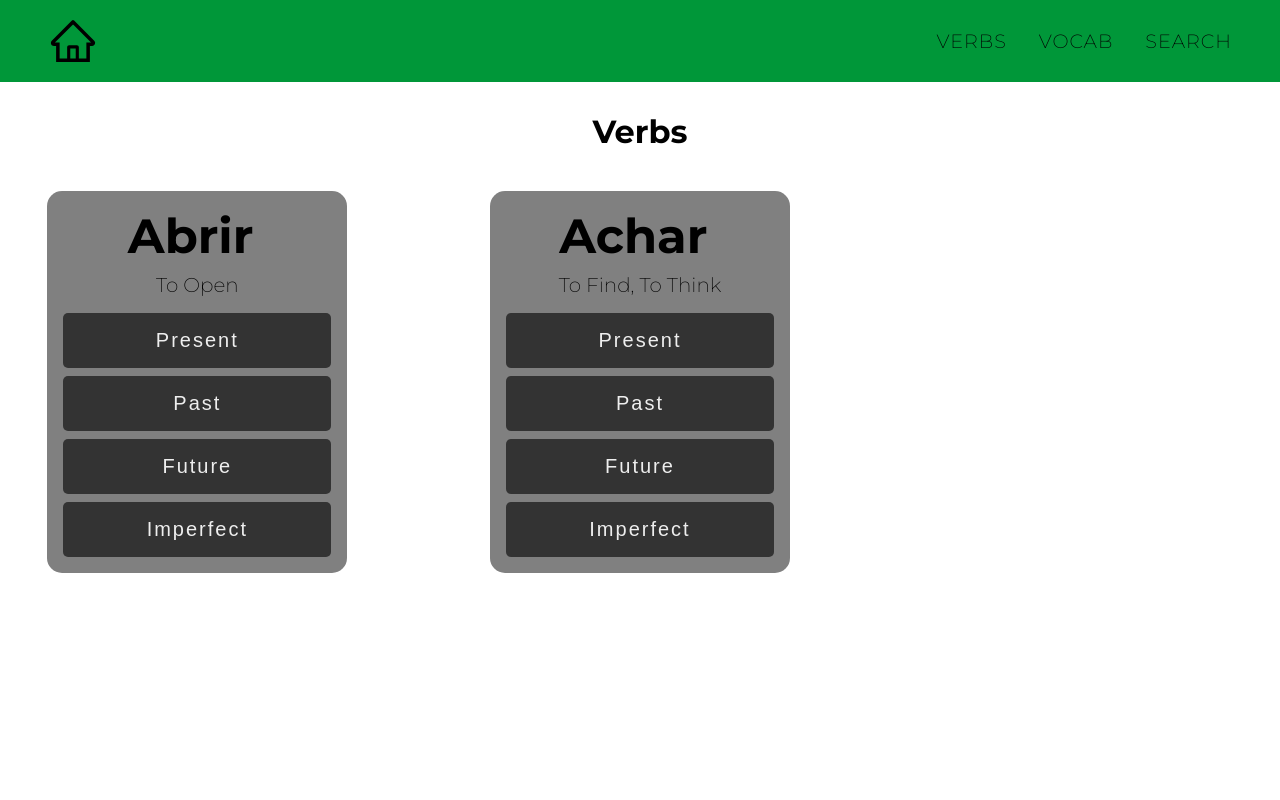
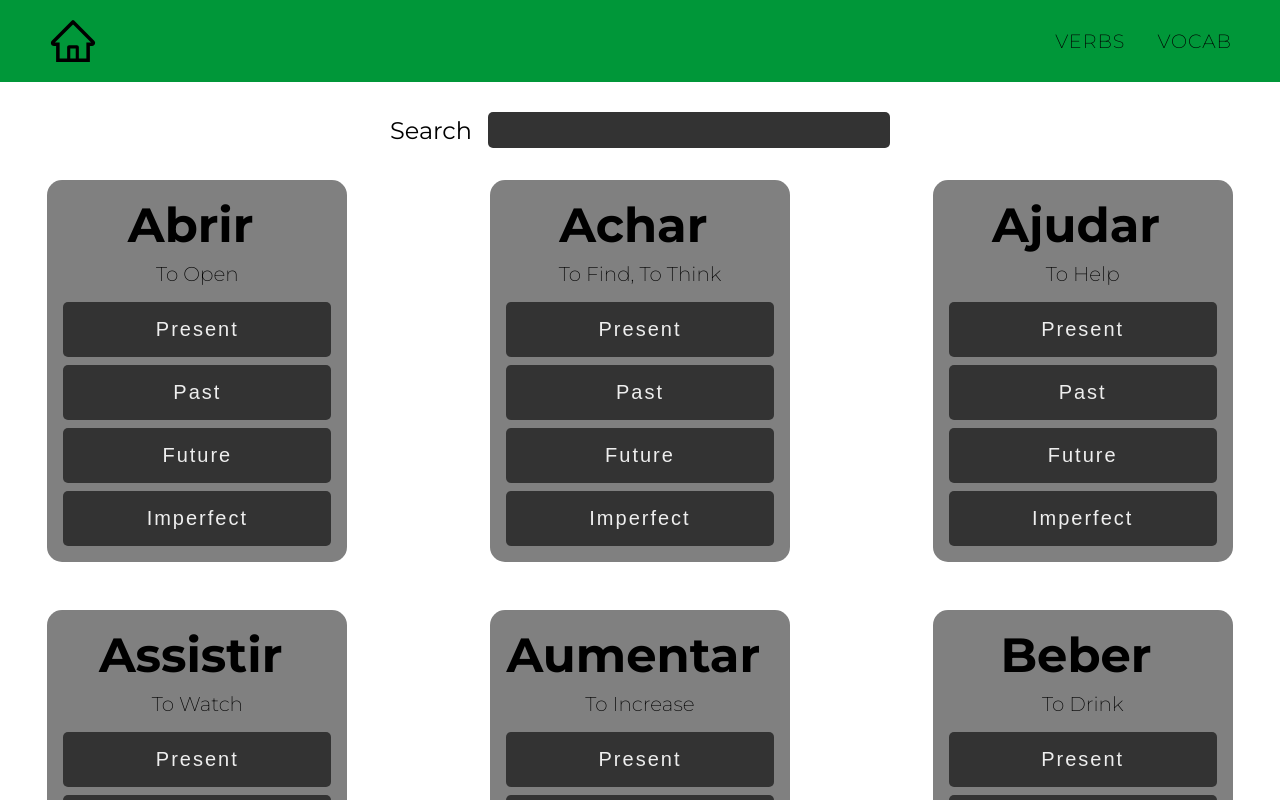
Before and after one commit to dking1342/portuguese, a Next.js app: page /verbs in a window 1280 px wide. Shown: the top 800 px of the page. Built offline with nearby package versions, Linux system fonts and the light colour scheme.

Commit message:
css changes & vocab changes

```diff
--- a/src/app/components/Navbar.tsx
+++ b/src/app/components/Navbar.tsx
@@ -18,11 +18,11 @@ const navItems = [
     name: 'vocab',
     link: 'vocab',
   },
-  {
-    id: 3,
-    name: 'search',
-    link: '#',
-  },
+  // {
+  //   id: 3,
+  //   name: 'search',
+  //   link: '#',
+  // },
 ];
 const Navbar = (props: Props) => {
   const [mobileMenuState, setMobileMenuState] = useState(false);
--- a/src/app/components/VerbItem.tsx
+++ b/src/app/components/VerbItem.tsx
@@ -1,5 +1,5 @@
 'use client';
-import React, { useState } from 'react';
+import React, { useCallback, useEffect, useState } from 'react';
 import { Tense, TenseArray, TenseItemType, verbItemArray } from '../types';
 import styles from '../styles/VerbItem.module.sass';
 import { v4 as uuidv4 } from 'uuid';
@@ -9,6 +9,8 @@ type Props = {
 };
 
 const VerbItem = ({ item }: Props) => {
+  const [scrollY, setScrollY] = useState(0);
+  const [backupY, setBackupY] = useState(0);
   const [show, setShow] = useState(false);
   const [showTense, setShowTense] = useState('');
   const [currentGroup, setCurrentGroup] = useState<TenseItemType | null>(null);
@@ -18,10 +20,18 @@ const VerbItem = ({ item }: Props) => {
     const list: TenseArray = item.tenses.filter((t) => t.tense === id)[0];
     setCurrentGroup(list.group);
     setShow(true);
+    document.body.style.position = 'fixed';
+    document.body.style.top = `-${scrollY}px`;
+    setBackupY(scrollY);
+    setScrollY(backupY);
   };
 
   const closeDialog = () => {
     setShow(false);
+    document.body.style.position = '';
+    document.body.style.top = '';
+    window.scrollBy(0, backupY);
+    setScrollY(backupY);
   };
 
   const tenses = [
@@ -43,6 +53,20 @@ const VerbItem = ({ item }: Props) => {
     },
   ];
 
+  const onScroll = useCallback((event: any) => {
+    const { scrollY } = window;
+    setScrollY(scrollY);
+  }, []);
+
+  useEffect(() => {
+    //add eventlistener to window
+    window.addEventListener('scroll', onScroll);
+    // remove event on unmount to prevent a memory leak with the cleanup
+    return () => {
+      window.removeEventListener('scroll', onScroll);
+    };
+  }, []);
+
   return (
     <div className={styles.container}>
       <div className={styles.header}>
@@ -61,7 +85,7 @@ const VerbItem = ({ item }: Props) => {
         ))}
       </div>
       {show && currentGroup && (
-        <div className={styles.dialog}>
+        <dialog className={styles.dialog} style={{ top: backupY }}>
           <div className={styles.rowContainer}>
             <div className={styles.row}>
               <h3>Eu</h3>
@@ -87,7 +111,7 @@ const VerbItem = ({ item }: Props) => {
           <button className={styles.dialogCloseBtn} onClick={closeDialog}>
             OK
           </button>
-        </div>
+        </dialog>
       )}
     </div>
   );
--- a/src/app/components/VerbList.tsx
+++ b/src/app/components/VerbList.tsx
@@ -1,26 +1,47 @@
-import React from 'react';
-import { verbItemArray, verbListType } from '../types';
+'use client';
+import React, { useEffect, useState } from 'react';
+import { verbItemArray } from '../types';
 import VerbItem from './VerbItem';
 import styles from '../styles/VerbList.module.sass';
 
 type Props = {
-  verbList: verbListType[];
-  verbs: verbItemArray[] | null;
+  verbs: verbItemArray[];
 };
 
-const VerbList = ({ verbList, verbs }: Props) => {
-  const sortedList = verbList.sort((a, b) =>
-    a.verbItem.verb.localeCompare(b.verbItem.verb)
-  );
+const VerbList = ({ verbs }: Props) => {
+  const [list, setList] = useState<verbItemArray[]>([]);
+
+  const handleInput = (e: React.FormEvent<HTMLInputElement>) => {
+    if (e.currentTarget.value) {
+      const searchList = list.filter((item) =>
+        item.verb.includes(e.currentTarget.value.toLocaleLowerCase())
+      );
+      setList(searchList);
+    } else {
+      resetList();
+    }
+  };
+
+  const resetList = () => {
+    const sortedList = verbs.sort((a, b) => a.verb.localeCompare(b.verb));
+    setList(sortedList);
+  };
+
+  useEffect(() => {
+    resetList();
+  }, []);
 
   return (
     <div className={styles.container}>
-      {verbs?.map((item) => (
-        <VerbItem key={item.id} item={item} />
-      ))}
-      {/* {sortedList.map((item) => (
-        <VerbItem key={item.id} item={item.verbItem} />
-      ))} */}
+      <div className={styles.search}>
+        <label htmlFor="search">Search</label>
+        <input type="text" name="search" onChange={(e) => handleInput(e)} />
+      </div>
+      <div className={styles.list}>
+        {list.map((item) => (
+          <VerbItem key={item.id} item={item} />
+        ))}
+      </div>
     </div>
   );
 };
--- a/src/app/data/verbList.ts
+++ b/src/app/data/verbList.ts
@@ -118,67 +118,15 @@ export const verbL: verbItemArray[] = [
       },
     ],
   },
-];
-
-export const verbList: verbListType[] = [
-  {
-    id: uuidv4(),
-    verbItem: {
-      verb: 'achar',
-      meaning: 'to find, to think',
-      tense: Tense.present,
-      firstSingle: 'acho',
-      secondSingle: 'achas',
-      thirdSingle: 'acha',
-      firstPlural: 'achamos',
-      thirdPlural: 'acham',
-    },
-  },
-  {
-    id: uuidv4(),
-    verbItem: {
-      verb: 'achar',
-      meaning: 'to find, to think',
-      tense: Tense.past,
-      firstSingle: 'achei',
-      secondSingle: 'achaste',
-      thirdSingle: 'achou',
-      firstPlural: 'achamos',
-      thirdPlural: 'acharam',
-    },
-  },
-  {
-    id: uuidv4(),
-    verbItem: {
-      verb: 'achar',
-      meaning: 'to find, to think',
-      tense: Tense.future,
-      firstSingle: 'acharei',
-      secondSingle: 'acharás',
-      thirdSingle: 'achará',
-      firstPlural: 'acharemos',
-      thirdPlural: 'acharão',
-    },
-  },
-  {
-    id: uuidv4(),
-    verbItem: {
-      verb: 'achar',
-      meaning: 'to find, to think',
-      tense: Tense.imperfect,
-      firstSingle: 'achava',
-      secondSingle: 'achavas',
-      thirdSingle: 'achava',
-      firstPlural: 'achávamos',
-      thirdPlural: 'achavam',
-    },
-  },
-  {
-    id: uuidv4(),
-    verbItem: {
+  {
+    id: uuidv4(),
     verb: 'ajudar',
     meaning: 'to help',
-      tense: Tense.present,
+    tenses: [
+      {
+        id: uuidv4(),
+        tense: Tense.present,
+        group: {
           firstSingle: 'ajudo',
           secondSingle: 'ajudas',
           thirdSingle: 'ajuda',
@@ -188,10 +136,8 @@ export const verbList: verbListType[] = [
       },
       {
         id: uuidv4(),
-    verbItem: {
-      verb: 'ajudar',
-      meaning: 'to help',
-      tense: Tense.past,
+        tense: Tense.past,
+        group: {
           firstSingle: 'ajudei',
           secondSingle: 'ajudaste',
           thirdSingle: 'ajudou',
@@ -201,10 +147,8 @@ export const verbList: verbListType[] = [
       },
       {
         id: uuidv4(),
-    verbItem: {
-      verb: 'ajudar',
-      meaning: 'to help',
         tense: Tense.future,
+        group: {
           firstSingle: 'ajudarei',
           secondSingle: 'ajudarás',
           thirdSingle: 'ajudará',
@@ -214,10 +158,8 @@ export const verbList: verbListType[] = [
       },
       {
         id: uuidv4(),
-    verbItem: {
-      verb: 'ajudar',
-      meaning: 'to help',
         tense: Tense.imperfect,
+        group: {
           firstSingle: 'ajudava',
           secondSingle: 'ajudavas',
           thirdSingle: 'ajudava',
@@ -225,12 +167,17 @@ export const verbList: verbListType[] = [
           thirdPlural: 'ajudavam',
         },
       },
-  {
-    id: uuidv4(),
-    verbItem: {
+    ],
+  },
+  {
+    id: uuidv4(),
     verb: 'assistir',
     meaning: 'to watch',
-      tense: Tense.present,
+    tenses: [
+      {
+        id: uuidv4(),
+        tense: Tense.present,
+        group: {
           firstSingle: 'assisto',
           secondSingle: 'assistes',
           thirdSingle: 'assiste',
@@ -240,10 +187,8 @@ export const verbList: verbListType[] = [
       },
       {
         id: uuidv4(),
-    verbItem: {
-      verb: 'assistir',
-      meaning: 'to watch',
-      tense: Tense.past,
+        tense: Tense.past,
+        group: {
           firstSingle: 'assisti',
           secondSingle: 'assististe',
           thirdSingle: 'assistiu',
@@ -253,10 +198,8 @@ export const verbList: verbListType[] = [
       },
       {
         id: uuidv4(),
-    verbItem: {
-      verb: 'assistir',
-      meaning: 'to watch',
         tense: Tense.future,
+        group: {
           firstSingle: 'assistirei',
           secondSingle: 'assistirás',
           thirdSingle: 'assistirá',
@@ -266,10 +209,8 @@ export const verbList: verbListType[] = [
       },
       {
         id: uuidv4(),
-    verbItem: {
-      verb: 'assistir',
-      meaning: 'to watch',
         tense: Tense.imperfect,
+        group: {
           firstSingle: 'assistia',
           secondSingle: 'assistias',
           thirdSingle: 'assistia',
@@ -277,12 +218,17 @@ export const verbList: verbListType[] = [
           thirdPlural: 'assistiam',
         },
       },
-  {
-    id: uuidv4(),
-    verbItem: {
+    ],
+  },
+  {
+    id: uuidv4(),
     verb: 'aumentar',
     meaning: 'to increase',
-      tense: Tense.present,
+    tenses: [
+      {
+        id: uuidv4(),
+        tense: Tense.present,
+        group: {
           firstSingle: 'aumento',
           secondSingle: 'aumentas',
           thirdSingle: 'aumenta',
@@ -292,10 +238,8 @@ export const verbList: verbListType[] = [
       },
       {
         id: uuidv4(),
-    verbItem: {
-      verb: 'aumentar',
-      meaning: 'to increase',
-      tense: Tense.past,
+        tense: Tense.past,
+        group: {
           firstSingle: 'aumentei',
           secondSingle: 'aumentaste',
           thirdSingle: 'aumentou',
@@ -305,10 +249,8 @@ export const verbList: verbListType[] = [
       },
       {
         id: uuidv4(),
-    verbItem: {
-      verb: 'aumentar',
-      meaning: 'to increase',
         tense: Tense.future,
+        group: {
           firstSingle: 'aumentarei',
           secondSingle: 'aumentarás',
           thirdSingle: 'aumentará',
@@ -318,10 +260,8 @@ export const verbList: verbListType[] = [
       },
       {
         id: uuidv4(),
-    verbItem: {
-      verb: 'aumentar',
-      meaning: 'to increase',
         tense: Tense.imperfect,
+        group: {
           firstSingle: 'aumentava',
           secondSingle: 'aumentavas',
           thirdSingle: 'aumentava',
@@ -329,12 +269,17 @@ export const verbList: verbListType[] = [
           thirdPlural: 'aumentavam',
         },
       },
-  {
-    id: uuidv4(),
-    verbItem: {
+    ],
+  },
+  {
+    id: uuidv4(),
     verb: 'beber',
     meaning: 'to drink',
-      tense: Tense.present,
+    tenses: [
+      {
+        id: uuidv4(),
+        tense: Tense.present,
+        group: {
           firstSingle: 'bebo',
           secondSingle: 'bebes',
           thirdSingle: 'bebe',
@@ -344,10 +289,8 @@ export const verbList: verbListType[] = [
       },
       {
         id: uuidv4(),
-    verbItem: {
-      verb: 'beber',
-      meaning: 'to drink',
-      tense: Tense.past,
+        tense: Tense.past,
+        group: {
           firstSingle: 'bebi',
           secondSingle: 'bebeste',
           thirdSingle: 'bebeu',
@@ -357,10 +300,8 @@ export const verbList: verbListType[] = [
       },
       {
         id: uuidv4(),
-    verbItem: {
-      verb: 'beber',
-      meaning: 'to drink',
         tense: Tense.future,
+        group: {
           firstSingle: 'beberei',
           secondSingle: 'beberás',
           thirdSingle: 'beberá',
@@ -370,11 +311,26 @@ export const verbList: verbListType[] = [
       },
       {
         id: uuidv4(),
-    verbItem: {
+        tense: Tense.imperfect,
+        group: {
+          firstSingle: 'bebia',
+          secondSingle: 'bebias',
+          thirdSingle: 'bebia',
+          firstPlural: 'bebíamos',
+          thirdPlural: 'bebiam',
+        },
+      },
+    ],
+  },
+  {
+    id: uuidv4(),
     verb: 'brincar',
     meaning: 'to joke',
-      tense: Tense.present,
-      type: Type.regular,
+    tenses: [
+      {
+        id: uuidv4(),
+        tense: Tense.present,
+        group: {
           firstSingle: 'brinco',
           secondSingle: 'brinas',
           thirdSingle: 'brinca',
@@ -384,12 +340,9 @@ export const verbList: verbListType[] = [
       },
       {
         id: uuidv4(),
-    verbItem: {
-      verb: 'brincar',
-      meaning: 'to joke',
-      tense: Tense.past,
-      type: Type.regular,
-      firstSingle: 'brincei',
+        tense: Tense.past,
+        group: {
+          firstSingle: 'brinquei',
           secondSingle: 'brinaste',
           thirdSingle: 'brincou',
           firstPlural: 'brincamos',
@@ -398,11 +351,37 @@ export const verbList: verbListType[] = [
       },
       {
         id: uuidv4(),
-    verbItem: {
+        tense: Tense.future,
+        group: {
+          firstSingle: 'brincarei',
+          secondSingle: 'brincarás',
+          thirdSingle: 'brincará',
+          firstPlural: 'brincaremos',
+          thirdPlural: 'brincarão',
+        },
+      },
+      {
+        id: uuidv4(),
+        tense: Tense.imperfect,
+        group: {
+          firstSingle: 'brincava',
+          secondSingle: 'brincavas',
+          thirdSingle: 'brincava',
+          firstPlural: 'brincávamos',
+          thirdPlural: 'brincavam',
+        },
+      },
+    ],
+  },
+  {
+    id: uuidv4(),
     verb: 'chamar',
     meaning: 'to call',
-      tense: Tense.present,
-      type: Type.regular,
+    tenses: [
+      {
+        id: uuidv4(),
+        tense: Tense.present,
+        group: {
           firstSingle: 'chamo',
           secondSingle: 'chamas',
           thirdSingle: 'chama',
@@ -412,11 +391,8 @@ export const verbList: verbListType[] = [
       },
       {
         id: uuidv4(),
-    verbItem: {
-      verb: 'chamar',
-      meaning: 'to call',
-      tense: Tense.past,
-      type: Type.regular,
+        tense: Tense.past,
+        group: {
           firstSingle: 'chamei',
           secondSingle: 'chamaste',
           thirdSingle: 'chamou',
@@ -426,13 +402,39 @@ export const verbList: verbListType[] = [
       },
       {
         id: uuidv4(),
-    verbItem: {
+        tense: Tense.future,
+        group: {
+          firstSingle: 'chamarei',
+          secondSingle: 'chamarás',
+          thirdSingle: 'chamará',
+          firstPlural: 'chamaremos',
+          thirdPlural: 'chamarão',
+        },
+      },
+      {
+        id: uuidv4(),
+        tense: Tense.imperfect,
+        group: {
+          firstSingle: 'chamava',
+          secondSingle: 'chamavas',
+          thirdSingle: 'chamava',
+          firstPlural: 'chamávamos',
+          thirdPlural: 'chamavam',
+        },
+      },
+    ],
+  },
+  {
+    id: uuidv4(),
     verb: 'chegar',
     meaning: 'to arrive',
-      tense: Tense.present,
-      type: Type.regular,
+    tenses: [
+      {
+        id: uuidv4(),
+        tense: Tense.present,
+        group: {
           firstSingle: 'chego',
-      secondSingle: '',
+          secondSingle: 'chegas',
           thirdSingle: 'chega',
           firstPlural: 'chegamos',
           thirdPlural: 'chegam',
@@ -440,11 +442,8 @@ export const verbList: verbListType[] = [
       },
       {
         id: uuidv4(),
-    verbItem: {
-      verb: 'chegar',
-      meaning: 'to arrive',
-      tense: Tense.past,
-      type: Type.regular,
+        tense: Tense.past,
+        group: {
           firstSingle: 'chegei',
           secondSingle: 'chegaste',
           thirdSingle: 'chegou',
@@ -454,11 +453,37 @@ export const verbList: verbListType[] = [
       },
       {
         id: uuidv4(),
-    verbItem: {
+        tense: Tense.future,
+        group: {
+          firstSingle: 'chegarei',
+          secondSingle: 'chegarás',
+          thirdSingle: 'chegará',
+          firstPlural: 'chegaremos',
+          thirdPlural: 'chegarão',
+        },
+      },
+      {
+        id: uuidv4(),
+        tense: Tense.imperfect,
+        group: {
+          firstSingle: 'chegava',
+          secondSingle: 'chegavas',
+          thirdSingle: 'chegava',
+          firstPlural: 'chegávamos',
+          thirdPlural: 'chegavam',
+        },
+      },
+    ],
+  },
+  {
+    id: uuidv4(),
     verb: 'chover',
     meaning: 'to rain',
-      tense: Tense.present,
-      type: Type.regular,
+    tenses: [
+      {
+        id: uuidv4(),
+        tense: Tense.present,
+        group: {
           firstSingle: 'chovo',
           secondSingle: 'choves',
           thirdSingle: 'chove',
@@ -468,11 +493,8 @@ export const verbList: verbListType[] = [
       },
       {
         id: uuidv4(),
-    verbItem: {
-      verb: 'chover',
-      meaning: 'to rain',
-      tense: Tense.past,
-      type: Type.regular,
+        tense: Tense.past,
+        group: {
           firstSingle: 'chovi',
           secondSingle: 'choveste',
           thirdSingle: 'choveu',
@@ -482,13 +504,39 @@ export const verbList: verbListType[] = [
       },
       {
         id: uuidv4(),
-    verbItem: {
+        tense: Tense.future,
+        group: {
+          firstSingle: 'choverei',
+          secondSingle: 'choverás',
+          thirdSingle: 'choverá',
+          firstPlural: 'choveremos',
+          thirdPlural: 'choverão',
+        },
+      },
+      {
+        id: uuidv4(),
+        tense: Tense.imperfect,
+        group: {
+          firstSingle: 'chovia',
+          secondSingle: 'chovias',
+          thirdSingle: 'chovia',
+          firstPlural: 'chovíamos',
+          thirdPlural: 'choviam',
+        },
+      },
+    ],
+  },
+  {
+    id: uuidv4(),
     verb: 'colocar',
     meaning: 'to put',
-      tense: Tense.present,
-      type: Type.regular,
+    tenses: [
+      {
+        id: uuidv4(),
+        tense: Tense.present,
+        group: {
           firstSingle: 'coloco',
-      secondSingle: '',
+          secondSingle: 'colocas',
           thirdSingle: 'coloca',
           firstPlural: 'colocamos',
           thirdPlural: 'colocam',
@@ -496,11 +544,8 @@ export const verbList: verbListType[] = [
       },
       {
         id: uuidv4(),
-    verbItem: {
-      verb: 'colocar',
-      meaning: 'to put',
-      tense: Tense.past,
-      type: Type.regular,
+        tense: Tense.past,
+        group: {
           firstSingle: 'colocei',
           secondSingle: 'colocaste',
           thirdSingle: 'colocou',
@@ -508,6 +553,33 @@ export const verbList: verbListType[] = [
           thirdPlural: 'colocaram',
         },
       },
+      {
+        id: uuidv4(),
+        tense: Tense.future,
+        group: {
+          firstSingle: 'colocarei',
+          secondSingle: 'colocarás',
+          thirdSingle: 'colocará',
+          firstPlural: 'colocaremos',
+          thirdPlural: 'colocarão',
+        },
+      },
+      {
+        id: uuidv4(),
+        tense: Tense.imperfect,
+        group: {
+          firstSingle: 'colocava',
+          secondSingle: 'colocavas',
+          thirdSingle: 'colocava',
+          firstPlural: 'colocávamos',
+          thirdPlural: 'colocavam',
+        },
+      },
+    ],
+  },
+];
+
+export const verbList: verbListType[] = [
   {
     id: uuidv4(),
     verbItem: {
--- a/src/app/globals.sass
+++ b/src/app/globals.sass
@@ -39,6 +39,7 @@ html,
 body
   max-width: 100vw
   overflow-x: hidden
+  width: 100vw
 
 body
   color: rgb(var(--foreground-rgb))
--- a/src/app/styles/VerbList.module.sass
+++ b/src/app/styles/VerbList.module.sass
@@ -1,7 +1,37 @@
 .container
   width: 100%
   height: 100%
-  display: grid
-  grid-template-columns: repeat(auto-fill,minmax(300px,1fr))
-  gap: 3rem
-  justify-items: center
+  display: flex
+  flex-direction: column
+  align-items: center
+  gap: 2rem
+
+  .search
+    width: 90%
+    display: flex
+    align-items: center
+    justify-content: center
+    gap: 1rem
+    max-width: 500px
+
+    label
+      font-size: 1.5rem
+
+    input
+      height: 2.25rem
+      width: 100%
+      font-size: 1.5rem
+      outline: none
+      border: none
+      border-radius: 5px
+      background: #333
+      color: #eee
+      padding-left: 10px
+
+  .list
+    width: 100%
+    height: 100%
+    display: grid
+    grid-template-columns: repeat(auto-fill,minmax(300px,1fr))
+    gap: 3rem
+    justify-items: center
--- a/src/app/verbs/page.tsx
+++ b/src/app/verbs/page.tsx
@@ -1,6 +1,6 @@
 import React from 'react';
 import styles from '../styles/vocab.module.sass';
-import { verbL, verbList } from '../data/verbList';
+import { verbL } from '../data/verbList';
 import VerbList from '../components/VerbList';
 
 type Props = {};
@@ -8,8 +8,8 @@ type Props = {};
 const Verbs = (props: Props) => {
   return (
     <div className={styles.container}>
-      <h1>Verbs</h1>
-      <VerbList verbs={verbL} verbList={verbList} />
+      {/* <h1>Verbs</h1> */}
+      <VerbList verbs={verbL} />
     </div>
   );
 };
```
Also changed, not shown: src/app/styles/VerbItem.module.sass (+3 -5 lines). Lines whose indentation alone changed are shown as unchanged.
